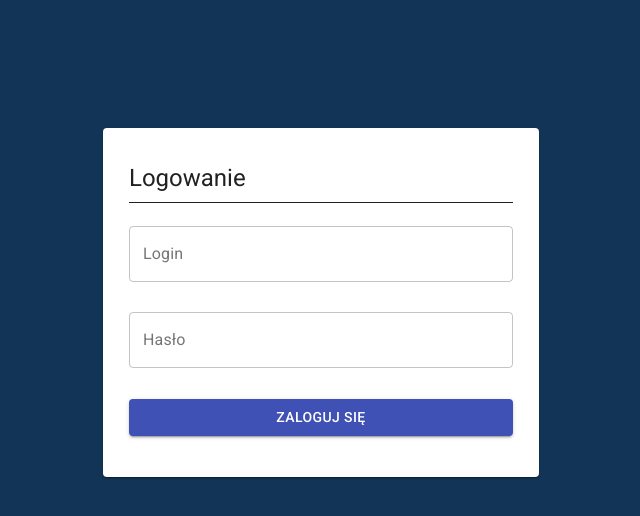
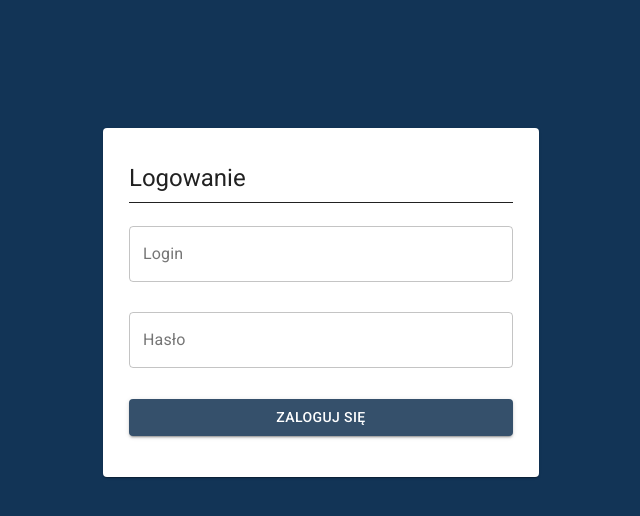
Before and after one commit to NowocienD/ProjektProgramistyczny, a React (Create React App) app in the folder frontend/: page /login in a window 1280 px wide. In both pictures the pointer is over the button "ZALOGUJ SIĘ". Shown: the top 516 px of the page, without its empty margins (319-959 px from the left). Built offline with nearby package versions, Linux system fonts and the light colour scheme.

Commit message:
Poprawki w ekranie logowania

```diff
--- a/frontend/src/Components/login/LoginComponent.jsx
+++ b/frontend/src/Components/login/LoginComponent.jsx
@@ -60,7 +60,6 @@ const LoginComponent = (props) => {
                   variant="contained"
                   className="button"
                   onClick={props.handleSubmit}
-                  color="primary"
                 >
                   Zaloguj się
               </Button>
--- a/frontend/src/Components/modules/Settings/SettingsComponent.jsx
+++ b/frontend/src/Components/modules/Settings/SettingsComponent.jsx
@@ -15,7 +15,6 @@ const formikEnhancer = withFormik({
   }),
 
   handleSubmit: (values, { props }) => {
-    console.log("dosth");
     // TODO:backend
   }
 });
--- a/frontend/src/layout/sass/_login.scss
+++ b/frontend/src/layout/sass/_login.scss
@@ -29,5 +29,8 @@
     margin-top: 4%;
     margin-bottom: 4%;
     width: 100%;
+    &:hover {
+      background: $primaryColorHover;
+    }
   }
 }
```
